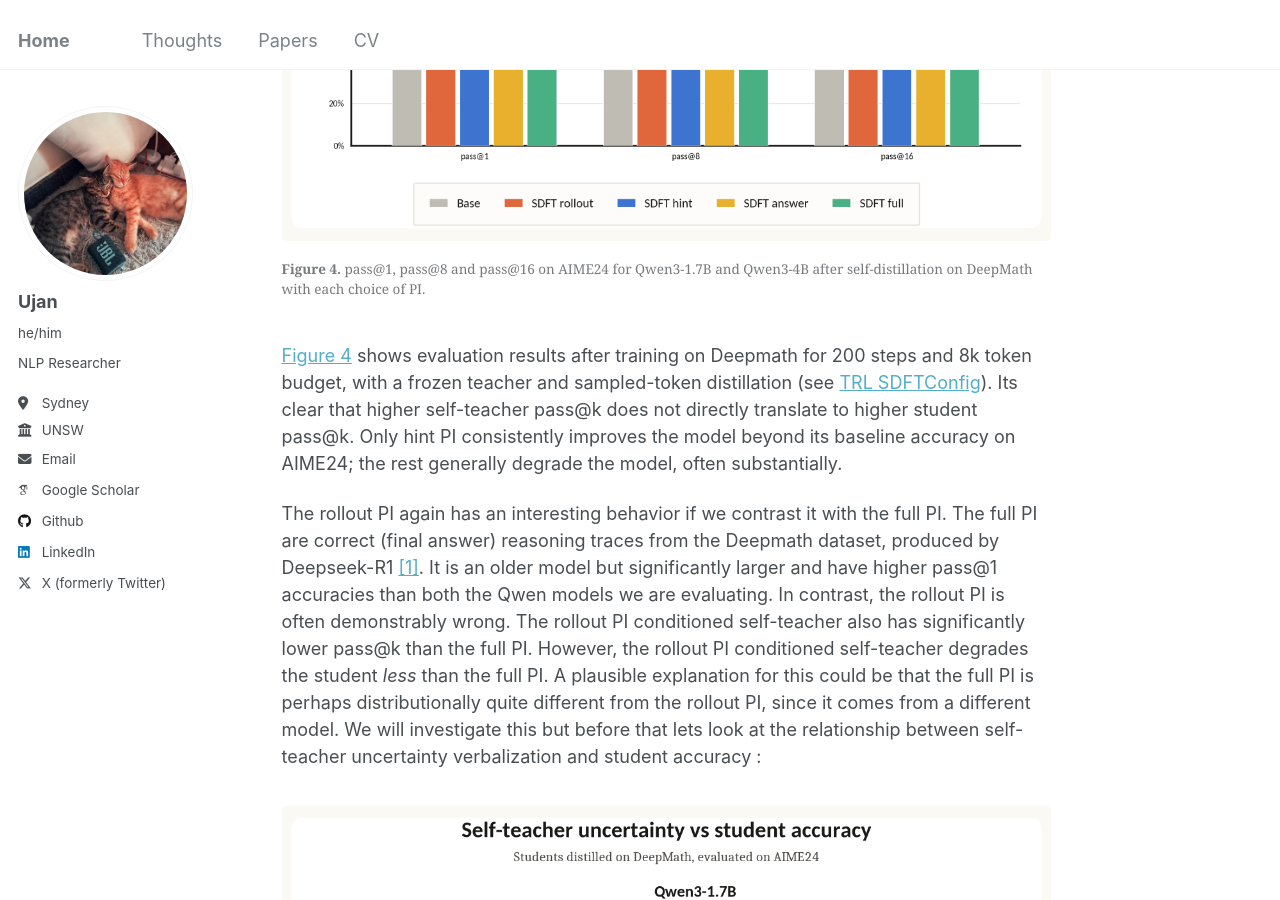
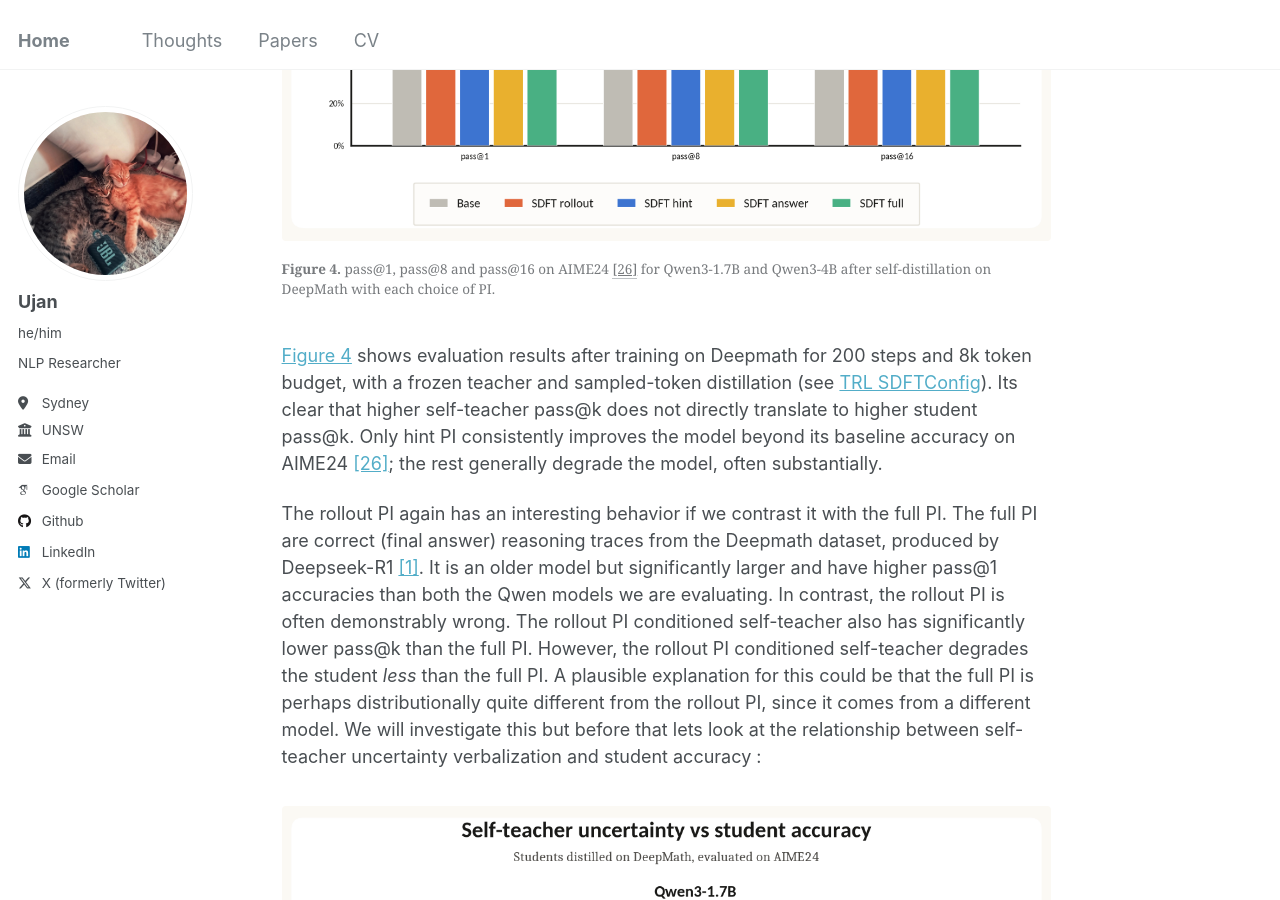
Before and after one commit to tatami-galaxy/tatami-galaxy.github.io, a Jekyll site: the page built from _posts/2026-07-01-self-distillation-post-1.md, in a window 1280 px wide and 900 px high, scrolled down 7132 px. Built offline with Jekyll 4.4.1, drawn with Linux system fonts in a browser that asks for light colours; some web fonts are replaced; some of the changed text lies outside the part shown.

Commit message:
self distill blog

```diff
--- a/_posts/2026-07-01-self-distillation-post-1.md
+++ b/_posts/2026-07-01-self-distillation-post-1.md
@@ -104,10 +104,10 @@ What happens when we distill from these self-teachers? Does higher training set
   <a href="/images/sdft_passk_bars.png" title="Open full size" style="width: 100%;">
   <img src="/images/sdft_passk_bars.png" alt="Grouped bar chart of pass@1, pass@8 and pass@16 on AIME24 for Qwen3-1.7B and Qwen3-4B, comparing the base model against self-distillation with rollout, hint, answer and full PI, with a dashed line marking the base model.">
   </a>
-  <figcaption style="width: 100%;" markdown="span"><strong>Figure 4.</strong> pass@1, pass@8 and pass@16 on AIME24 for Qwen3-1.7B and Qwen3-4B after self-distillation on DeepMath with each choice of PI.</figcaption>
+  <figcaption style="width: 100%;" markdown="span"><strong>Figure 4.</strong> pass@1, pass@8 and pass@16 on AIME24 [[26]](#ref-26) for Qwen3-1.7B and Qwen3-4B after self-distillation on DeepMath with each choice of PI.</figcaption>
 </figure>
 
-[Figure 4](#fig-4) shows evaluation results after training on Deepmath for 200 steps and 8k token budget, with a frozen teacher and sampled-token distillation (see [TRL SDFTConfig](https://huggingface.co/docs/trl/v1.9.2/en/sdft_trainer#trl.experimental.sdft.SDFTConfig)). Its clear that higher self-teacher pass@k does not directly translate to higher student pass@k. Only hint PI consistently improves the model beyond its baseline accuracy on AIME24; the rest generally degrade the model, often substantially.
+[Figure 4](#fig-4) shows evaluation results after training on Deepmath for 200 steps and 8k token budget, with a frozen teacher and sampled-token distillation (see [TRL SDFTConfig](https://huggingface.co/docs/trl/v1.9.2/en/sdft_trainer#trl.experimental.sdft.SDFTConfig)). Its clear that higher self-teacher pass@k does not directly translate to higher student pass@k. Only hint PI consistently improves the model beyond its baseline accuracy on AIME24 [[26]](#ref-26); the rest generally degrade the model, often substantially.
 
 The rollout PI again has an interesting behavior if we contrast it with the full PI. The full PI are correct (final answer) reasoning traces from the Deepmath dataset, produced by Deepseek-R1 [[1]](#ref-1). It is an older model but significantly larger and have higher pass@1 accuracies than both the Qwen models we are evaluating. In contrast, the rollout PI is often demonstrably wrong. The rollout PI conditioned self-teacher also has significantly lower pass@k than the full PI. However, the rollout PI conditioned self-teacher degrades the student *less* than the full PI. A plausible explanation for this could be that the full PI is perhaps distributionally quite different from the rollout PI, since it comes from a different model. We will investigate this but before that lets look at the relationship between self-teacher uncertainty verbalization and student accuracy :
 
@@ -162,3 +164,4 @@ The rollout PI again has an interesting behavior if we contrast it with the full
 23. <a id="ref-23"></a>Kim, J., Luo, X., Kim, M., et al. (2026). [*Why Does Self-Distillation (Sometimes) Degrade the Reasoning Capability of LLMs?*](https://arxiv.org/abs/2603.24472). arXiv:2603.24472.
 24. <a id="ref-24"></a>He, Z., Liang, T., Xu, J., et al. (2025). [*DeepMath-103K: A Large-Scale, Challenging, Decontaminated, and Verifiable Mathematical Dataset for Advancing Reasoning*](https://arxiv.org/abs/2504.11456). arXiv:2504.11456.
 25. <a id="ref-25"></a>Yang, A., Li, A., Yang, B., et al. (2025). [*Qwen3 Technical Report*](https://arxiv.org/abs/2505.09388). arXiv:2505.09388.
+26. <a id="ref-26"></a>Hugging Face H4 (2024). [*AIME 2024*](https://huggingface.co/datasets/HuggingFaceH4/aime_2024). Hugging Face Datasets. The 30 problems of AIME 2024 I and II, derived from [AI-MO/aimo-validation-aime](https://huggingface.co/datasets/AI-MO/aimo-validation-aime).
```
Also changed, not shown: other parts of _posts/2026-07-01-self-distillation-post-1.md (+4 -2 lines).
